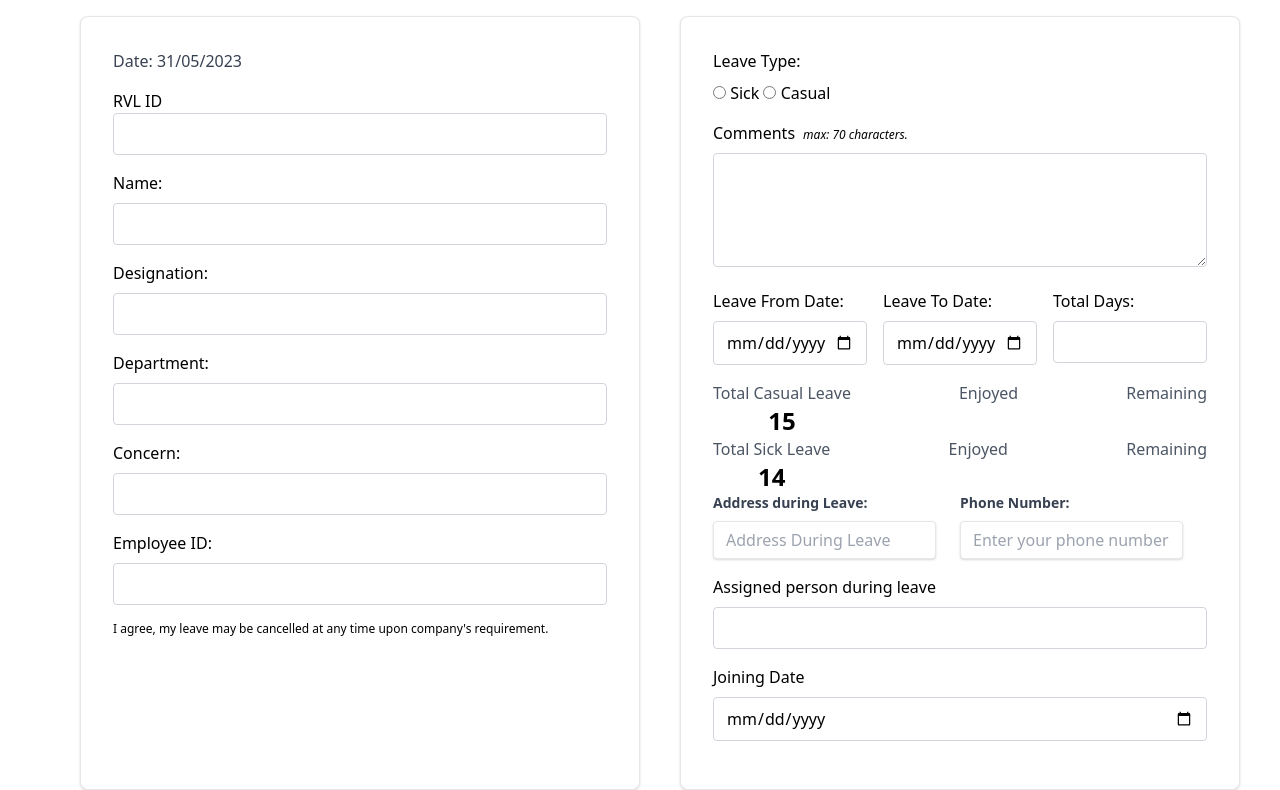
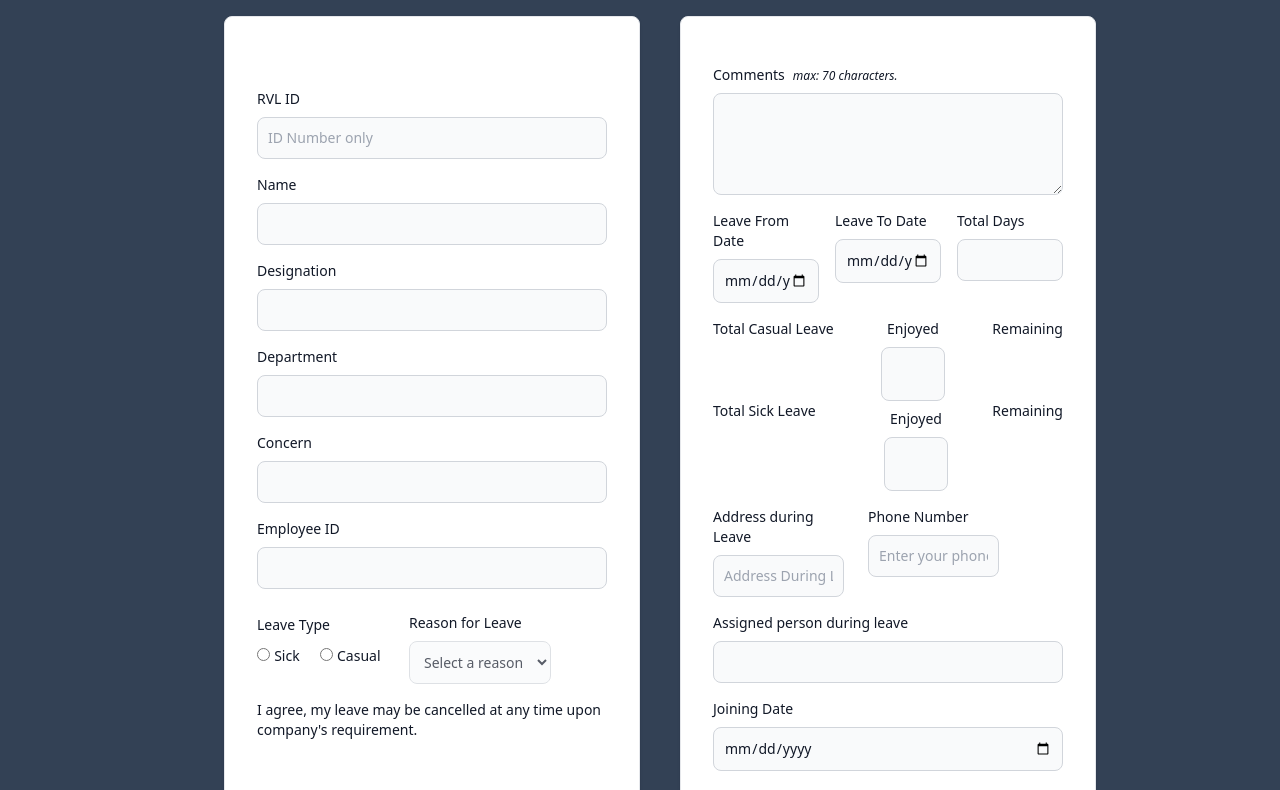
Before and after one commit to talam159/RVL-Leave-Form, a plain HTML site: page index.html in a window 1280 px wide. Shown: the part 64-854 px from the top of the page. Drawn offline with nearby package versions, Linux system fonts and the light colour scheme; a script that the page names is missing.

Commit message:
form orientation done

```diff
--- a/fetch.js
+++ b/fetch.js
@@ -1,5 +1,7 @@
 const idNumberInput = document.getElementById('idNumber');
 idNumberInput.addEventListener('input', autofillInformation);
+const reasonInput = document.getElementById('reason');
+reasonInput.disabled=true;
 
 // if (idNumber.length !== 5) {
 //     firstNameInput.value = '';
@@ -11,6 +13,7 @@ idNumberInput.addEventListener('input', autofillInformation);
 
 
 function autofillInformation() {
+
 
     const idNumberInput = document.getElementById('idNumber');
     const idNumber = idNumberInput.value.trim();
@@ -53,45 +56,45 @@ function autofillInformation() {
     }
 
     function toggleReasonMenu() {
-        // const casualLeaveRadio = document.querySelector('input[value="Casual"]');
-        // const sickLeaveRadio=document.querySelector('input[value="Sick"]');
-        // const reasonInput = document.getElementById('reason');
-        // reasonInput.value='';
-        // reasonInput.disabled = true;
-        // if(!sickLeaveRadio.checked && !casualLeaveRadio.checked){
-        //     reasonInput.disabled=true;
-        //     reasonInput.inputMode.valie='';
-        // }
+        const casualLeaveRadio = document.querySelector('input[value="Casual"]');
+        const sickLeaveRadio=document.querySelector('input[value="Sick"]');
+        const reasonInput = document.getElementById('reason');
+        reasonInput.value='';
+        reasonInput.disabled = true;
+        if(!sickLeaveRadio.checked && !casualLeaveRadio.checked){
+            reasonInput.disabled=true;
+            reasonInput.inputMode.vale='';
+        }
 
 
-        // // Enable/disable the reason menu based on the selected leave type
-        // if (casualLeaveRadio.checked) {
-        //   reasonInput.disabled = false;
-        // } else {
-        //   reasonInput.disabled = true;
-        //   reasonInput.value = ''; // Clear the reason input when disabled
-        // }
+        // Enable/disable the reason menu based on the selected leave type
+        if (casualLeaveRadio.checked) {
+          reasonInput.disabled = false;
+        } else {
+          reasonInput.disabled = true;
+          reasonInput.value = ''; // Clear the reason input when disabled
+        }
 
 
-            const reasonContainer = document.getElementById('reasonContainer');
-            const sickLeaveRadio = document.querySelector('input[value="Sick"]');
-            const casualLeaveRadio = document.querySelector('input[value="Casual"]');
-            const reason = document.getElementById('reason');
-            if (!casualLeaveRadio.checked && !sickLeaveRadio.checked) {
-                reasonContainer.style.display = 'none';
-            }
-            if (casualLeaveRadio.checked) {
-                reasonContainer.style.display = 'block';
-              } else {
-                reasonContainer.style.display = 'none';
-              }
-            // Show/hide the reason menu based on the selected leave type
-            if (sickLeaveRadio.checked) {
-              // reasonContainer.style.display = 'none';
-              // reason.value='';
+            // const reasonContainer = document.getElementById('reasonContainer');
+            // const sickLeaveRadio = document.querySelector('input[value="Sick"]');
+            // const casualLeaveRadio = document.querySelector('input[value="Casual"]');
+            // const reason = document.getElementById('reason');
+            // if (!casualLeaveRadio.checked && !sickLeaveRadio.checked) {
+            //     reasonContainer.style.display = 'none';
+            // }
+            // if (casualLeaveRadio.checked) {
+            //     reasonContainer.style.display = 'block';
+            //   } else {
+            //     reasonContainer.style.display = 'none';
+            //   }
+            // // Show/hide the reason menu based on the selected leave type
+            // if (sickLeaveRadio.checked) {
+            //   // reasonContainer.style.display = 'none';
+            //   // reason.value='';
 
-            } else {
-              reasonContainer.style.display = 'block';
-            }
+            // } else {
+            //   reasonContainer.style.display = 'block';
+            // }
 
       }
--- a/index.html
+++ b/index.html
@@ -2,19 +2,20 @@
 <html>
 <head>
   <title >Leave Application Form</title>
-  <link href="https://cdn.jsdelivr.net/npm/tailwindcss@2.2.7/dist/tailwind.min.css" rel="stylesheet">
+  <!-- <link href="https://cdn.jsdelivr.net/npm/tailwindcss@2.2.7/dist/tailwind.min.css" rel="stylesheet"> -->
   <script src="load.js"></script>
   <!-- <script src="https://cdnjs.cloudflare.com/ajax/libs/jspdf/2.4.0/jspdf.umd.min.js"></script> -->
   <script src="https://cdnjs.cloudflare.com/ajax/libs/html2pdf.js/0.9.2/html2pdf.bundle.js"></script>
   <script src="toPDF.js"></script>
   <script src="download.js"></script>
+  <script src="https://cdn.tailwindcss.com"></script>
 </head>
-<body onload="formatDate()">
+<body class="bg-slate-700" onload="formatDate()">
 
   <div class="my-4">
-    <h2 class=" flex justify-center text-2xl font-bold mb-4">Leave Application Form</h2>
+    <h2 class=" text-white flex justify-center text-2xl font-bold mb-4">Leave Application Form</h2>
       <!-- parent -->
-      <form onsubmit="generatePDF(); return false;" class=" mx-auto ">
+      <form onsubmit="generatePDF(); return false;" class=" mx-36 ">
           <!-- two cards -->
         <div>
           <div class="flex items-stretch mx-10">
@@ -22,139 +23,146 @@
                   <div class="mx-10 my-4 w-full  p-4 bg-white border border-gray-200 rounded-lg shadow sm:p-6 md:p-8 dark:bg-gray-800 dark:border-gray-700">
                     <div class="mb-4">
                       <div  class="mb-4">
-                        <p class="text-gray-700">Date: <span id="formatted-date" class="date"></span></p>
+                        <p class="text-white">Date: <span id="formatted-date" class="date"></span></p>
                       </div>
 
-                          <label for="id" type="number">RVL ID</label>
-                          <input class="w-full border border-gray-300 px-3 py-2 rounded" type="text" id="idNumber" name="employeeId" >
+                          <label class="block mb-2 text-sm font-medium text-gray-900 dark:text-white" for="id" type="number">RVL ID</label>
+                          <input class="bg-gray-50 border border-gray-300 text-gray-900 text-sm rounded-lg focus:ring-blue-500 focus:border-blue-500 block w-full p-2.5 dark:bg-gray-600 dark:border-gray-500 dark:placeholder-gray-400 dark:text-white" type="text" id="idNumber" placeholder="ID Number only" name="employeeId" >
                           <div class="mb-4">
 
                         </div>
 
 
                         <div class="mb-4">
-                          <label class="block mb-2" for="name">Name:</label>
-                          <input class="w-full border border-gray-300 px-3 py-2 rounded" type="text" id="fullName" name="name" required>
+                          <label class="block mb-2 block mb-2 text-sm font-medium text-gray-900 dark:text-white" for="name">Name</label>
+                          <input class="bg-gray-50 border border-gray-300 text-gray-900 text-sm rounded-lg focus:ring-blue-500 focus:border-blue-500 block w-full p-2.5 dark:bg-gray-600 dark:border-gray-500 dark:placeholder-gray-400 dark:text-white" type="text" id="fullName" name="name" required>
                         </div>
 
                         <div class="mb-4">
-                          <label class="block mb-2" for="designation">Designation:</label>
-                          <input class="w-full border border-gray-300 px-3 py-2 rounded" type="text" id="designation" name="designation" required>
+                          <label class="block mb-2 block mb-2 text-sm font-medium text-gray-900 dark:text-white" for="designation">Designation</label>
+                          <input class="bg-gray-50 border border-gray-300 text-gray-900 text-sm rounded-lg focus:ring-blue-500 focus:border-blue-500 block w-full p-2.5 dark:bg-gray-600 dark:border-gray-500 dark:placeholder-gray-400 dark:text-white"type="text" id="designation" name="designation" required>
                         </div>
 
                         <div class="mb-4">
-                          <label class="block mb-2" for="department">Department:</label>
-                          <input class="w-full border border-gray-300 px-3 py-2 rounded" type="text" id="department" name="department" required>
+                          <label class="block mb-2 block mb-2 text-sm font-medium text-gray-900 dark:text-white"  for="department">Department</label>
+                          <input class="bg-gray-50 border border-gray-300 text-gray-900 text-sm rounded-lg focus:ring-blue-500 focus:border-blue-500 block w-full p-2.5 dark:bg-gray-600 dark:border-gray-500 dark:placeholder-gray-400 dark:text-white" type="text" id="department" name="department" required>
                         </div>
 
                         <div class="mb-4">
-                          <label class="block mb-2" for="concern">Concern:</label>
-                          <input class="w-full border border-gray-300 px-3 py-2 rounded" id="concern" name="concern" rows="4" required></input>
+                          <label class="block mb-2 block mb-2 text-sm font-medium text-gray-900 dark:text-white"  for="concern">Concern</label>
+                          <input class="bg-gray-50 border border-gray-300 text-gray-900 text-sm rounded-lg focus:ring-blue-500 focus:border-blue-500 block w-full p-2.5 dark:bg-gray-600 dark:border-gray-500 dark:placeholder-gray-400 dark:text-white" id="concern" name="concern" rows="4" required></input>
                         </div>
 
-                        <div class="mb-4">
-                          <label class="block mb-2" for="employeeId">Employee ID:</label>
-                          <input class="w-full border border-gray-300 px-3 py-2 rounded" type="text" id="employeeID" name="employeeId" required>
+                        <div class="">
+                          <label class="block mb-2 block mb-2 text-sm font-medium text-gray-900 dark:text-white"  for="employeeId">Employee ID</label>
+                          <input class="bg-gray-50 border border-gray-300 text-gray-900 text-sm rounded-lg focus:ring-blue-500 focus:border-blue-500 block w-full p-2.5 dark:bg-gray-600 dark:border-gray-500 dark:placeholder-gray-400 dark:text-white" type="text" id="employeeID" name="employeeId" required>
                         </div>
-                        <p class="mb-4 text-xs">I agree, my leave may be cancelled at any time upon company's requirement.</p>
+                        <div class="-mt-2 flex justify-between items-center">
+                          <div>
+                            <label class="block mb-2 block text-sm font-medium text-gray-900 dark:text-white" >Leave Type</label>
+                            <input class="" type="radio" id="sickLeave" name="leaveType" value="Sick" onchange="toggleReasonMenu()" required>
+                            <label class="text-sm font-medium text-gray-900 dark:text-white"  for="sickLeave">Sick</label>
+
+                            <input class="ml-4" type="radio" id="casualLeave" name="leaveType" value="Casual" onchange="toggleReasonMenu()" required>
+                            <label class=" text-sm font-medium text-gray-900 dark:text-white " for="casualLeave" >Casual</label>
+                          </div>
+                          <div class="my-8 mb-4 mr-14" id="reasonContainer"  >
+                            <label class="block mb-2 text-sm font-medium text-gray-900 dark:text-white" for="reason" >Reason for Leave</label>
+                            <select class="bg-gray-50 border border-gray-300 text-gray-900 text-sm rounded-lg focus:ring-blue-500 focus:border-blue-500 block w-full p-2.5 dark:bg-gray-600 dark:border-gray-500 dark:placeholder-gray-400 dark:text-white" id="reason" name="reason">
+                              <option value="" disabled selected>Select a reason</option>
+                              <option value="Personal">Personal</option>
+                              <option value="Disability">Disability</option>
+                              <option value="Training">Training</option>
+                              </select>
+                          </div>
+                        </div>
+                        <p class="block mb-2 block text-sm font-medium text-gray-900 dark:text-white" >I agree, my leave may be cancelled at any time upon company's requirement.</p>
                     </div>
                   </div>
                   <div class="my-4 w-full  p-4 bg-white border border-gray-200 rounded-lg shadow sm:p-6 md:p-8 dark:bg-gray-800 dark:border-gray-700">
 
                     <div class="mb-4">
-                      <label class="block mb-2">Leave Type:</label>
-                      <div>
-                        <input type="radio" id="sickLeave" name="leaveType" value="Sick" onchange="toggleReasonMenu()" required>
-                        <label for="sickLeave">Sick</label>
 
-                        <input type="radio" id="casualLeave" name="leaveType" value="Casual" onchange="toggleReasonMenu()" required>
-                        <label class="mr-4" for="casualLeave">Casual</label>
-                      </div>
+
+
+
                     </div>
 
-                    <div class="mb-4" id="reasonContainer" style="display:none" >
-                      <label class="block mb-2" for="reason">Reason for Leave:</label>
-                      <select class="w-full border border-gray-300 px-3 py-2 rounded" id="reason" name="reason">
-                        <option value="" disabled selected>Select a reason</option>
-                        <option value="Personal">Personal</option>
-                        <option value="Disability">Disability</option>
-                        <option value="Training">Training</option>
-                        </select>
-                    </div>
+
 
                     <div class="mb-4">
-                        <label class="block mb-2" for="comments">Comments<span class="ml-2 text-xs italic">max: 70 characters.</span></label>
-                        <textarea maxlength="70" class="w-full border border-gray-300 px-3 py-2 rounded" id="comments" name="comments" rows="4"></textarea>
+                        <label class="block mb-2 text-sm font-medium text-gray-900 dark:text-white" for="comments">Comments<span class="ml-2 text-xs italic">max: 70 characters.</span></label>
+                        <textarea maxlength="70" class="bg-gray-50 border border-gray-300 text-gray-900 text-sm rounded-lg focus:ring-blue-500 focus:border-blue-500 block w-full p-2.5 dark:bg-gray-600 dark:border-gray-500 dark:placeholder-gray-400 dark:text-white" id="comments" name="comments" rows="4"></textarea>
                     </div>
 
 
                     <div class="grid grid-cols-3 gap-4">
                         <div class=" mb-4">
-                            <label class="block mb-2 items-center" for="leaveFromDate">Leave From Date:</label>
-                            <input class="w-full border border-gray-300 px-3 py-2 rounded" type="date" id="leaveFromDate" name="leaveFromDate" required onchange="calculateTotalDays();">
+                            <label class="block mb-2 text-sm font-medium text-gray-900 dark:text-white" for="leaveFromDate">Leave From Date</label>
+                            <input class="bg-gray-50 border border-gray-300 text-gray-900 text-sm rounded-lg focus:ring-blue-500 focus:border-blue-500 block w-full p-2.5 dark:bg-gray-600 dark:border-gray-500 dark:placeholder-gray-400 dark:text-white" type="date" id="leaveFromDate" name="leaveFromDate" required onchange="calculateTotalDays();">
                         </div>
 
                         <div class="mb-4">
-                            <label class="block mb-2 items-center" for="leaveToDate">Leave To Date:</label>
-                            <input class="w-full border border-gray-300 px-3 py-2 rounded date" type="date" id="leaveToDate" name="leaveToDate" required onchange="calculateTotalDays();";">
+                            <label class="block mb-2 text-sm font-medium text-gray-900 dark:text-white" for="leaveToDate">Leave To Date</label>
+                            <input class="bg-gray-50 border border-gray-300 text-gray-900 text-sm rounded-lg focus:ring-blue-500 focus:border-blue-500 block w-full p-2.5 dark:bg-gray-600 dark:border-gray-500 dark:placeholder-gray-400 dark:text-white" type="date" id="leaveToDate" name="leaveToDate" required onchange="calculateTotalDays();";">
                         </div>
 
                           <div class="mb-4">
-                            <label class="block mb-2 items-center" for="totalDays">Total Days:</label>
-                            <input class="w-full border border-gray-300 px-3 py-2 rounded" type="number" id="totalDays" name="totalDays" required >
+                            <label class="block mb-2 text-sm font-medium text-gray-900 dark:text-white" for="totalDays">Total Days</label>
+                            <input class="bg-gray-50 border border-gray-300 text-gray-900 text-sm rounded-lg focus:ring-blue-500 focus:border-blue-500 block w-full p-2.5 dark:bg-gray-600 dark:border-gray-500 dark:placeholder-gray-400 dark:text-white" type="number" id="totalDays" name="totalDays" required >
                           </div>
                     </div>
 
 
                     <div class="flex justify-between">
                         <div class="flex flex-col items-center mr-6">
-                            <h2 class="text-gray-600 ">Total Casual Leave</h2>
-                            <span id="total-casual-leave" class="text-2xl font-bold">15</span>
+                            <h2 class="block mb-2 text-sm font-medium text-gray-900 dark:text-white ">Total Casual Leave</h2>
+                            <span id="total-casual-leave" class="text-2xl font-bold text-white">15</span>
                         </div>
                         <div class="flex flex-col items-center mr-6">
-                            <h3 class="text-gray-600">Enjoyed</h3>
-                            <input type="number" id="enjoyed-casual-leave" class="text-2xl font-bold w-16"
+                            <h3 class="block mb-2 text-sm font-medium text-gray-900 dark:text-white">Enjoyed</h3>
+                            <input type="number" id="enjoyed-casual-leave" class=" font-bold text-2xl bg-gray-50 border border-gray-300 text-gray-900  rounded-lg focus:ring-blue-500 focus:border-blue-500 block w-16 p-2.5 dark:bg-gray-600 dark:border-gray-500 dark:placeholder-gray-400 dark:text-white"
                             min="0" onchange="calculateRemainingLeave()" required>
                         </div>
                         <div class="flex flex-col items-center">
-                            <h3 class="text-gray-600">Remaining</h3>
-                            <span id="remaining-casual-leave" class="text-2xl font-bold"required></span>
+                            <h3 class="block mb-2 text-sm font-medium text-gray-900 dark:text-white">Remaining</h3>
+                            <span id="remaining-casual-leave" class="text-2xl font-bold text-white"required></span>
                         </div>
                     </div>
 
                     <div class="flex justify-between ">
                         <div class="flex flex-col items-center mr-6">
-                            <h3 class="text-gray-600">Total Sick Leave</h3>
-                            <span id="total-sick-leave" class="text-2xl font-bold" required>14</span>
+                            <h3 class="block mb-2 text-sm font-medium text-gray-900 dark:text-white">Total Sick Leave</h3>
+                            <span id="total-sick-leave" class="text-2xl font-bold text-white" required>14</span>
                         </div>
-                        <div class="flex flex-col items-center mr-6">
-                            <h3 class="text-gray-600">Enjoyed</h3>
-                            <input type="number" id="enjoyed-sick-leave" class="text-2xl font-bold w-16 " min="0" onchange="calculateRemainingSickLeave() " required>
+                        <div class=" mt-2 flex flex-col items-center ">
+                            <h3 class="block mb-2 text-sm font-medium text-gray-900 dark:text-white">Enjoyed</h3>
+                            <input type="number" id="enjoyed-sick-leave" class="font-bold text-2xl bg-gray-50 border border-gray-300 text-gray-900  rounded-lg focus:ring-blue-500 focus:border-blue-500 block w-16 p-2.5 dark:bg-gray-600 dark:border-gray-500 dark:placeholder-gray-400 dark:text-white  " min="0" onchange="calculateRemainingSickLeave() " required>
                         </div>
                         <div class="flex flex-col items-center">
-                            <h3 class="text-gray-600">Remaining</h3>
-                            <span id="remaining-sick-leave" class="text-2xl font-bold"></span>
+                            <h3 class="block mb-2 text-sm font-medium text-gray-900 dark:text-white">Remaining</h3>
+                            <span id="remaining-sick-leave" class="text-2xl font-bold text-white"></span>
                         </div>
                     </div>
-                    <div class="flex justify-between">
+                    <div class="flex justify-between mr-10 mt-4">
                       <div class="mb-4 flex flex-col items-start mr-6">
-                        <label class="block text-gray-700 text-sm font-bold mb-2" for="phone">Address during Leave:</label>
-                        <input class="shadow appearance-none border rounded w-full py-2 px-3 text-gray-700 leading-tight focus:outline-none focus:shadow-outline" id="address" type="text" placeholder="Address During Leave">
+                        <label class="block mb-2 text-sm font-medium text-gray-900 dark:text-white" for="address">Address during Leave</label>
+                        <input class="bg-gray-50 border border-gray-300 text-gray-900 text-sm rounded-lg focus:ring-blue-500 focus:border-blue-500 block w-full p-2.5 dark:bg-gray-600 dark:border-gray-500 dark:placeholder-gray-400 dark:text-white" id="address" type="text" placeholder="Address During Leave">
                       </div>
                       <div class="mb-4 flex flex-col items-start mr-6">
-                        <label class="block text-gray-700 text-sm font-bold mb-2" for="phone">Phone Number:</label>
-                        <input class="shadow appearance-none border rounded w-full py-2 px-3 text-gray-700 leading-tight focus:outline-none focus:shadow-outline" id="phone" type="text" placeholder="Enter your phone number">
+                        <label class="block mb-2 text-sm font-medium text-gray-900 dark:text-white" for="phone">Phone Number</label>
+                        <input class="bg-gray-50 border border-gray-300 text-gray-900 text-sm rounded-lg focus:ring-blue-500 focus:border-blue-500 block w-full p-2.5 dark:bg-gray-600 dark:border-gray-500 dark:placeholder-gray-400 dark:text-white" id="phone" type="text" placeholder="Enter your phone number">
                       </div>
 
                     </div>
                     <div class=" mb-4">
-                      <label class="block mb-2 items-center" for="assignedPerson">Assigned person during leave</label>
-                      <input class="w-full border border-gray-300 px-3 py-2 rounded" type="text" id="assignedPerson" name="assignedPerson" >
+                      <label class="block mb-2 text-sm font-medium text-gray-900 dark:text-white">Assigned person during leave</label>
+                      <input class="bg-gray-50 border border-gray-300 text-gray-900 text-sm rounded-lg focus:ring-blue-500 focus:border-blue-500 block w-full p-2.5 dark:bg-gray-600 dark:border-gray-500 dark:placeholder-gray-400 dark:text-white" type="text" id="assignedPerson" name="assignedPerson" >
                     </div>
 
                     <div class=" mb-4">
-                      <label class="block mb-2 items-center" for="leaveFromDate">Joining Date</label>
-                      <input class="w-full border border-gray-300 px-3 py-2 rounded" type="date" id="joiningDate" name="joiningDate" required>
+                      <label class="block mb-2 text-sm font-medium text-gray-900 dark:text-white" for="leaveFromDate">Joining Date</label>
+                      <input class="bg-gray-50 border border-gray-300 text-gray-900 text-sm rounded-lg focus:ring-blue-500 focus:border-blue-500 block w-full p-2.5 dark:bg-gray-600 dark:border-gray-500 dark:placeholder-gray-400 dark:text-white" type="date" id="joiningDate" name="joiningDate" required>
                     </div>
                 </div>
           </div>
```
Also changed, not shown: test.html (added, +40 -0 lines).
